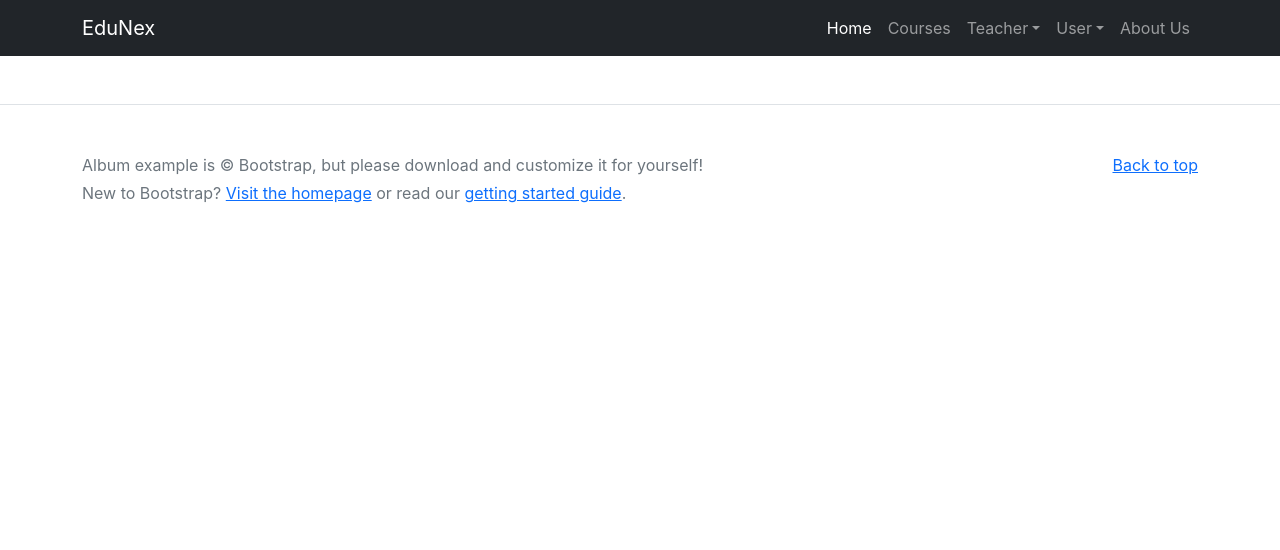
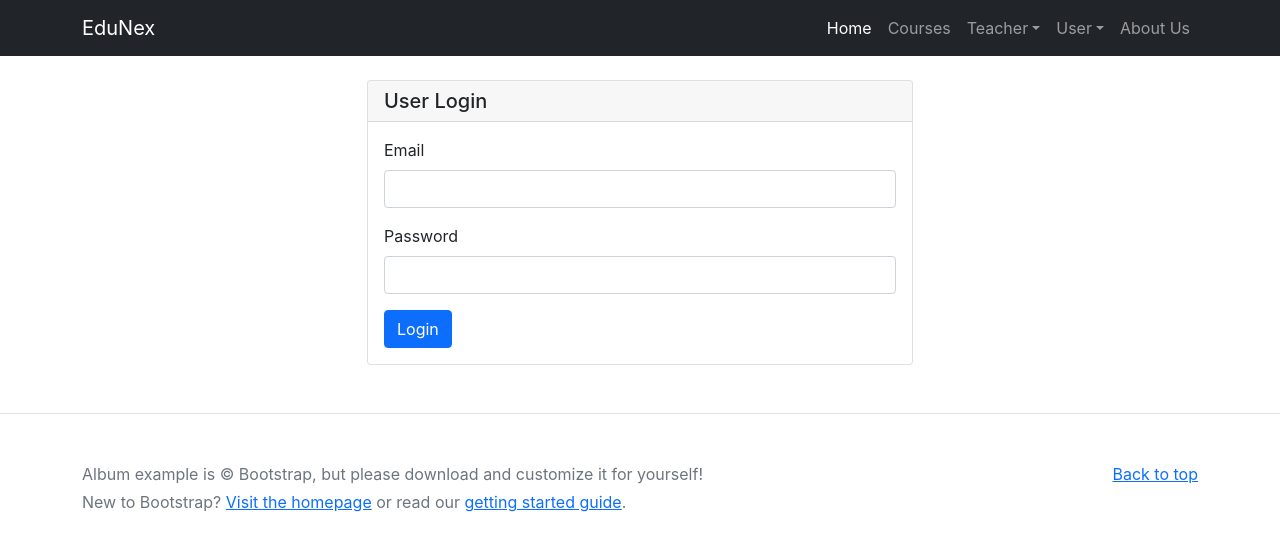
Before and after one commit to coapps-python-lms/EduNex, a React (Create React App) app in the folder lms_frontend/: page /student-login in a window 1280 px wide. Shown: the top 550 px of the page. Built offline with nearby package versions, Linux system fonts and the light colour scheme.

Commit message:
student login & logout

```diff
--- a/lms_frontend/src/components/Header.js
+++ b/lms_frontend/src/components/Header.js
@@ -1,6 +1,7 @@
 import { Link } from "react-router-dom";
 function Header() {
   const teacherLoginStatus= localStorage.getItem('teacherLoginStatus')
+  const studentLoginStatus= localStorage.getItem('studentLoginStatus')
   return (
     <nav className="navbar navbar-expand-lg navbar-dark bg-dark">
       <div className="container">
@@ -50,15 +51,18 @@ function Header() {
             User
           </a>
           <ul className = "dropdown-menu" aria-labelledby="navbarDropdown">
-            <li><Link className="dropdown-item" to="/user-login">
+          {studentLoginStatus!=='true' && <>
+              <li><Link className="dropdown-item" to="/student-login">
                Login
             </Link></li>
-            <li><Link className="dropdown-item" to="/user-register">
+            <li><Link className="dropdown-item" to="/student-register">
                Register
-            </Link></li>
+
+            </Link></li></>}
             <li><hr className = "dropdown-divider" /></li>
-            <li><Link className = "dropdown-item" to="/user-dashboard">Dashboard</Link></li>
-            <li><Link className = "dropdown-item" to="/user-logout ">Logout</Link></li>
+
+            <li><Link className = "dropdown-item" to="/student-dashboard">Dashboard</Link></li>
+            <li><Link className = "dropdown-item" to="/student-logout ">Logout</Link></li>
           </ul>
         </li>
             <Link className="nav-link" to="/about">
--- a/lms_frontend/src/components/Main.js
+++ b/lms_frontend/src/components/Main.js
@@ -34,6 +34,7 @@ import PopularTeachers from "./PopularTeachers";
 import CategoryCourses from "./CategoryCourses";
 import EditCourse from "./Teacher/EditCourse";
 import TeacherSkillCourses from "./TeacherSkillCourses";
+import StudentLogout from "./User/Logout";
 
 function Main() {
   return (
@@ -44,9 +45,10 @@ function Main() {
         <Route path="/about" element={<About />}></Route>
         <Route path="/detail/:course_id" element={<CourseDetail />}></Route>
         <Route path="/teacher-details/:teacher_id" element={<TeacherDetails/>}></Route>
-        <Route path="/user-login" element={<Login />}></Route>
-        <Route path="/user-register" element={<Register />}></Route>
-        <Route path="/user-dashboard" element={<Dashboard />}></Route>
+        <Route path="/student-login" element={<Login />}></Route>
+        <Route path="/student-register" element={<Register />}></Route>
+        <Route path="/student-dashboard" element={<Dashboard />}></Route>
+        <Route path="/student-logout" element={<StudentLogout/>}></Route>
         <Route path="/my-courses" element={<MyCourses />}></Route>
         <Route path="/favorite-courses" element={<FavoriteCourses />}></Route>
         <Route path="/recommended-courses" element={<RecommendedCourses />}></Route>
--- a/lms_frontend/src/components/User/Login.js
+++ b/lms_frontend/src/components/User/Login.js
@@ -1,6 +1,48 @@
 import { Link } from "react-router-dom";
+import { useEffect, useState } from "react";
+import axios from "axios";
+const baseUrl = "http://127.0.0.1:8000/api";
 
 function Login() {
+  const [studentLoginData, setStudentLoginData] = useState({
+    email: "",
+    password: "",
+  });
+  const handleChange = (event) => {
+    setStudentLoginData({
+      ...studentLoginData,
+      [event.target.name]: event.target.value,
+    });
+  };
+  const [errorMsg, setErrorMsg] = useState("");
+  const submitForm = () => {
+    const studentFormData = new FormData();
+    studentFormData.append("email", studentLoginData.email);
+    studentFormData.append("password", studentLoginData.password);
+    try {
+      axios.post(baseUrl + "/student-login", studentFormData).then((res) => {
+        if (res.data.bool === true) {
+          localStorage.setItem("studentLoginStatus", true);
+          localStorage.setItem("studentId", res.data.student_id);
+          console.log(res.data.teacher_id);
+          window.location.href = "/student-dashboard";
+        } else {
+          setErrorMsg("Invalid Email or Password!!");
+        }
+      });
+    } catch (error) {
+      console.log(error);
+    }
+  };
+
+  const studentLoginStatus = localStorage.getItem("studentLoginStatus");
+  if (studentLoginStatus === "true") {
+    window.location.href = "/student-dashboard";
+  }
+
+  useEffect(() => {
+    document.title = "Student Login";
+  });
   return (
     <div className="container mt-4">
       <div className="row">
@@ -8,24 +50,26 @@ function Login() {
           <div className="card">
             <h5 className="card-header">User Login</h5>
             <div className="card-body">
-              <form>
+            {errorMsg && <p className="text-danger">{errorMsg}</p>}
+
                 <div className="mb-3">
-                  <label for="exampleInputEmail1" className="form-label">
-                    Username
+                  <label htmlFor="exampleInputEmail1" className="form-label">
+                   Email
                   </label>
-                  <input type="email" className="form-control" />
+                  <input type="email" name="email" value={studentLoginData.email} onChange={handleChange}className="form-control" />
                 </div>
                 <div className="mb-3">
-                  <label for="exampleInputPassword1" className="form-label">
+                  <label htmlFor="exampleInputPassword1" className="form-label">
                     Password
                   </label>
                   <input
                     type="password"
                     className="form-control"
                     id="exampleInputPassword1"
+                    name="password" value={studentLoginData.password} onChange={handleChange}
                   />
                 </div>
-                <div className="mb-3 form-check">
+                {/* <div className="mb-3 form-check">
                   <input
                     type="checkbox"
                     className="form-check-input"
@@ -34,11 +78,11 @@ function Login() {
                   <label className="form-check-label" for="exampleCheck1">
                     Remember me
                   </label>
-                </div>
-                <button type="submit" className="btn btn-primary">
+                </div> */}
+                <button type="submit" onClick={submitForm} className="btn btn-primary">
                   Login
                 </button>
-              </form>
+
             </div>
           </div>
         </div>
--- /dev/null
+++ b/lms_frontend/src/components/User/Logout.js
@@ -0,0 +1,7 @@
+function StudentLogout() {
+    localStorage.removeItem("studentLoginStatus");
+    window.location.href = "/student-login";
+
+    return <div></div>;
+  }
+  export default StudentLogout;
--- a/lms_frontend/src/components/User/Sidebar.js
+++ b/lms_frontend/src/components/User/Sidebar.js
@@ -3,13 +3,13 @@ function Sidebar(){
     return(
         <div className="card">
             <div className="list-group list-group-flush">
-                <Link to="/user-dashboard" className="list-group-item list-group-item-action">Dashboard</Link>
+                <Link to="/student-dashboard" className="list-group-item list-group-item-action">Dashboard</Link>
                 <Link to="/my-courses" className="list-group-item list-group-item-action">My Courses</Link>
                 <Link to="/favorite-courses" className="list-group-item list-group-item-action">Favorite Courses</Link>
                 <Link to="/recommended-courses" className="list-group-item list-group-item-action">Recommended Courses</Link>
                 <Link to="/profile-settings" className="list-group-item list-group-item-action">Profile settings</Link>
                 <Link to="/change-password" className="list-group-item list-group-item-action">Change password</Link>
-                <Link to="/user-login" className="list-group-item list-group-item-action text-danger">Logout</Link>
+                <Link to="/student-logout" className="list-group-item list-group-item-action text-danger">Logout</Link>
             </div>
         </div>
     )
```
Also changed, not shown: 2 other files (tests, documents, lock files or other folders).
